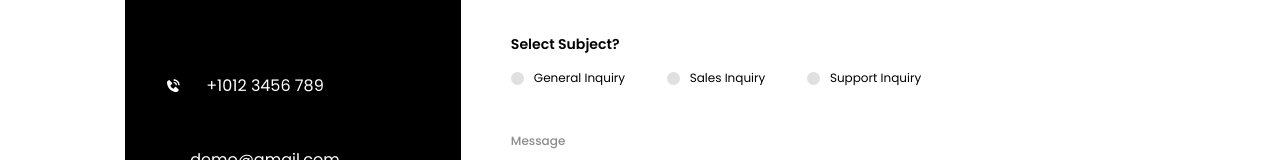
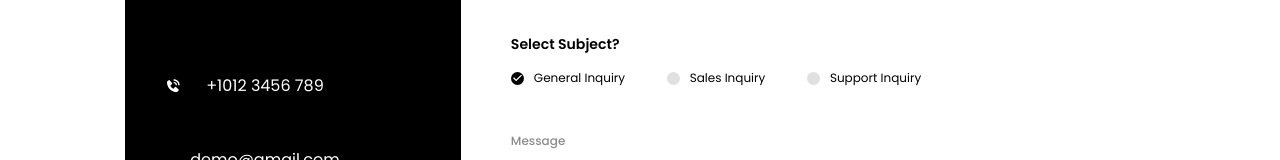
Before and after one commit to illiakornyk/nextjs_technical_assessment, a Next.js app: page /contact-us in a window 1280 px wide. Shown: the part 497-657 px from the top of the page. Built offline with nearby package versions, Linux system fonts and the light colour scheme.

Commit message:
feat: add additional value for radio button
- Add `checked` property in options objects array

```diff
--- a/src/app/components/radioButton/index.tsx
+++ b/src/app/components/radioButton/index.tsx
@@ -5,12 +5,14 @@ import CheckMarkIcon from '@/components/icons/miscellaneous/check';
 
 let cx = classNames.bind(styles);
 
+type TRadioButtonOption = { label: string; value: string; checked?: boolean };
+
 interface IRadioButtonProps extends InputHTMLAttributes<HTMLInputElement> {
   title?: string;
   id?: string;
   name?: string;
   className?: string;
-  options: { label: string; value: string }[];
+  options: TRadioButtonOption[];
 }
 
 const RadioButton: React.FC<IRadioButtonProps> = ({
@@ -20,8 +22,9 @@ const RadioButton: React.FC<IRadioButtonProps> = ({
   className,
   options,
 }) => {
+  const defaultCheckedOption = options.find((option) => option.checked);
   const [selectedValue, setSelectedValue] = useState<string | undefined>(
-    undefined,
+    defaultCheckedOption?.value,
   );
 
   return (
@@ -42,13 +45,14 @@ const RadioButton: React.FC<IRadioButtonProps> = ({
               value={option.value}
               className={cx('radio__option')}
               onChange={() => setSelectedValue(option.value)}
+              checked={selectedValue === option.value}
             />
             <label
               htmlFor={`${id}-${option.value}`}
               className={cx('radio__option-label')}
             >
               <span className={cx('radio__custom')}>
-                {selectedValue === option.value && <CheckMarkIcon />}
+                {selectedValue === option.value ? <CheckMarkIcon /> : null}
               </span>
               {option.label}
             </label>
--- a/src/pages/contact-us/index.tsx
+++ b/src/pages/contact-us/index.tsx
@@ -119,7 +119,7 @@ export default function ContactUsPage() {
                 id="subject"
                 name="subject"
                 options={[
-                  { label: 'General Inquiry', value: 'general' },
+                  { label: 'General Inquiry', value: 'general', checked: true },
                   { label: 'Sales Inquiry', value: 'sales' },
                   { label: 'Support Inquiry', value: 'support' },
                 ]}
```
